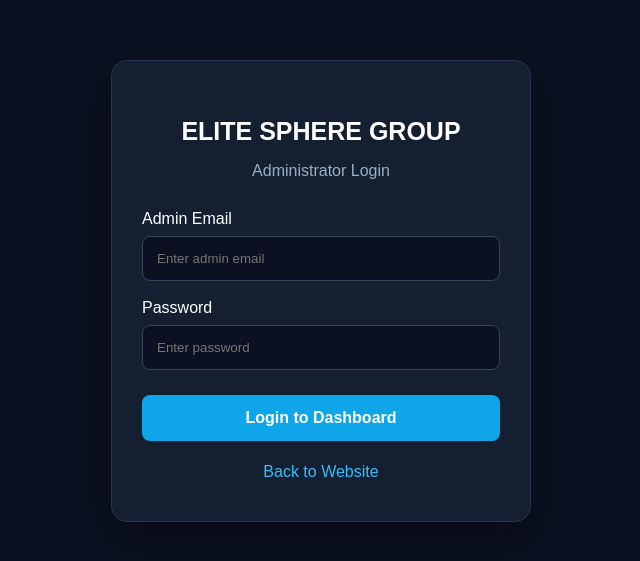
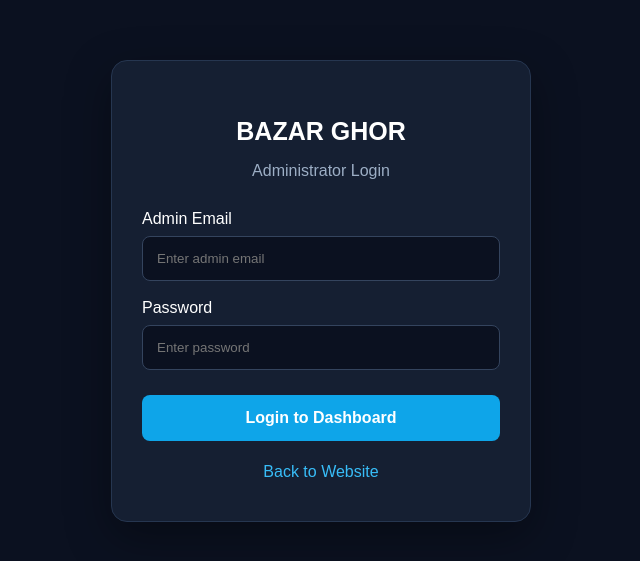
Before and after one commit to mdmursalin61e-netizen/BAZAR-GHOR, a website: page pages/admin.html in a window 1280 px wide. Shown: the part 109-670 px from the top of the page, without its empty margins (319-959 px from the left). Drawn offline with Linux system fonts and the light colour scheme.

Commit message:
Update BAZAR GHOR admin branding

```diff
--- a/pages/admin.html
+++ b/pages/admin.html
@@ -4,7 +4,7 @@
 <head>
     <meta charset="UTF-8">
     <meta name="viewport" content="width=device-width, initial-scale=1.0">
-    <title>Admin Login | ELITE SPHERE GROUP</title>
+    <title>Admin Login | BAZAR GHOR</title>
 
     <style>
         * { box-sizing: border-box; }
@@ -111,7 +111,7 @@
 <body>
 
     <main class="login-box">
-        <h1>ELITE SPHERE GROUP</h1>
+        <h1>BAZAR GHOR</h1>
         <p class="subtitle">Administrator Login</p>
 
         <form id="loginForm">
```
